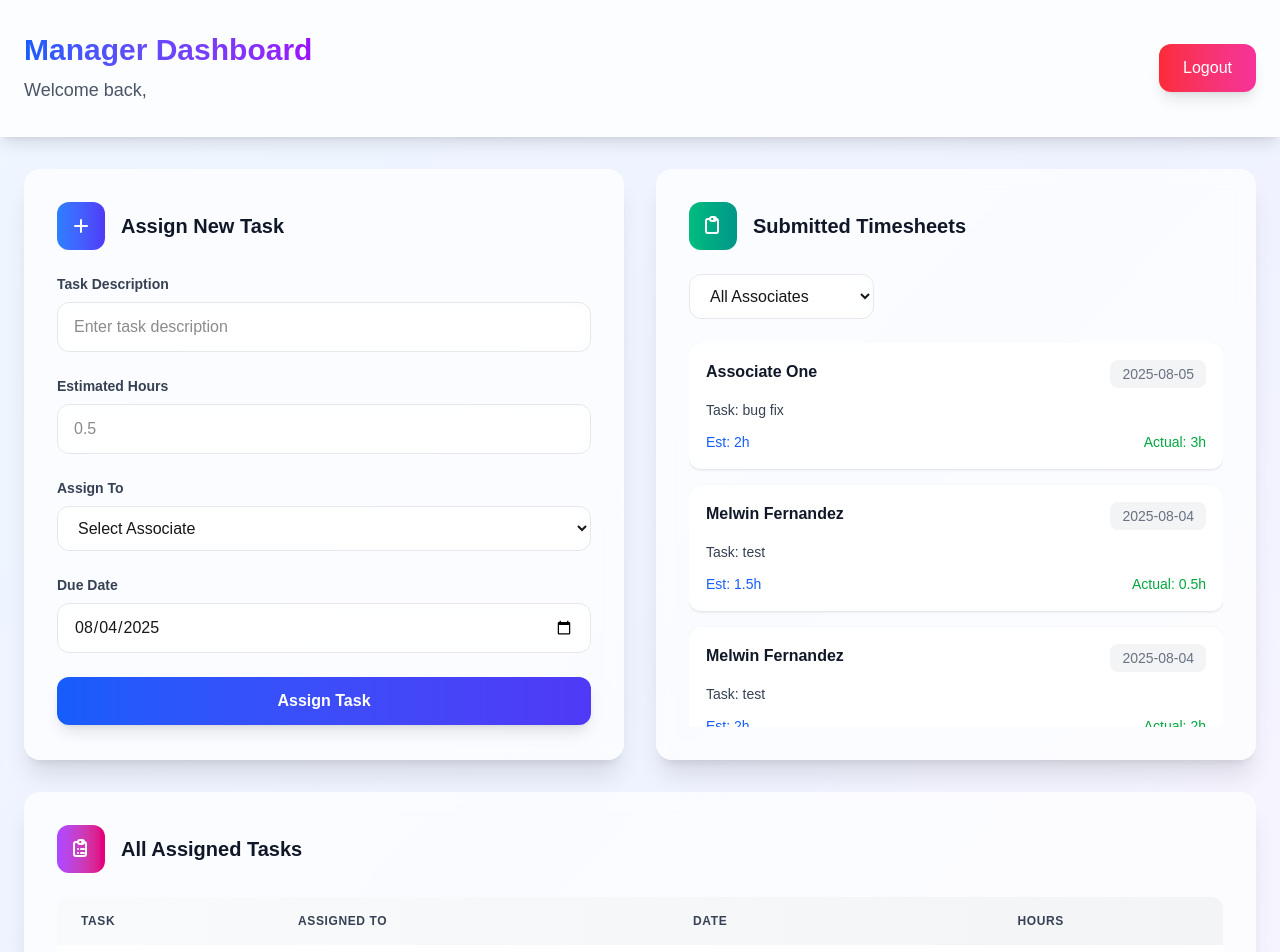
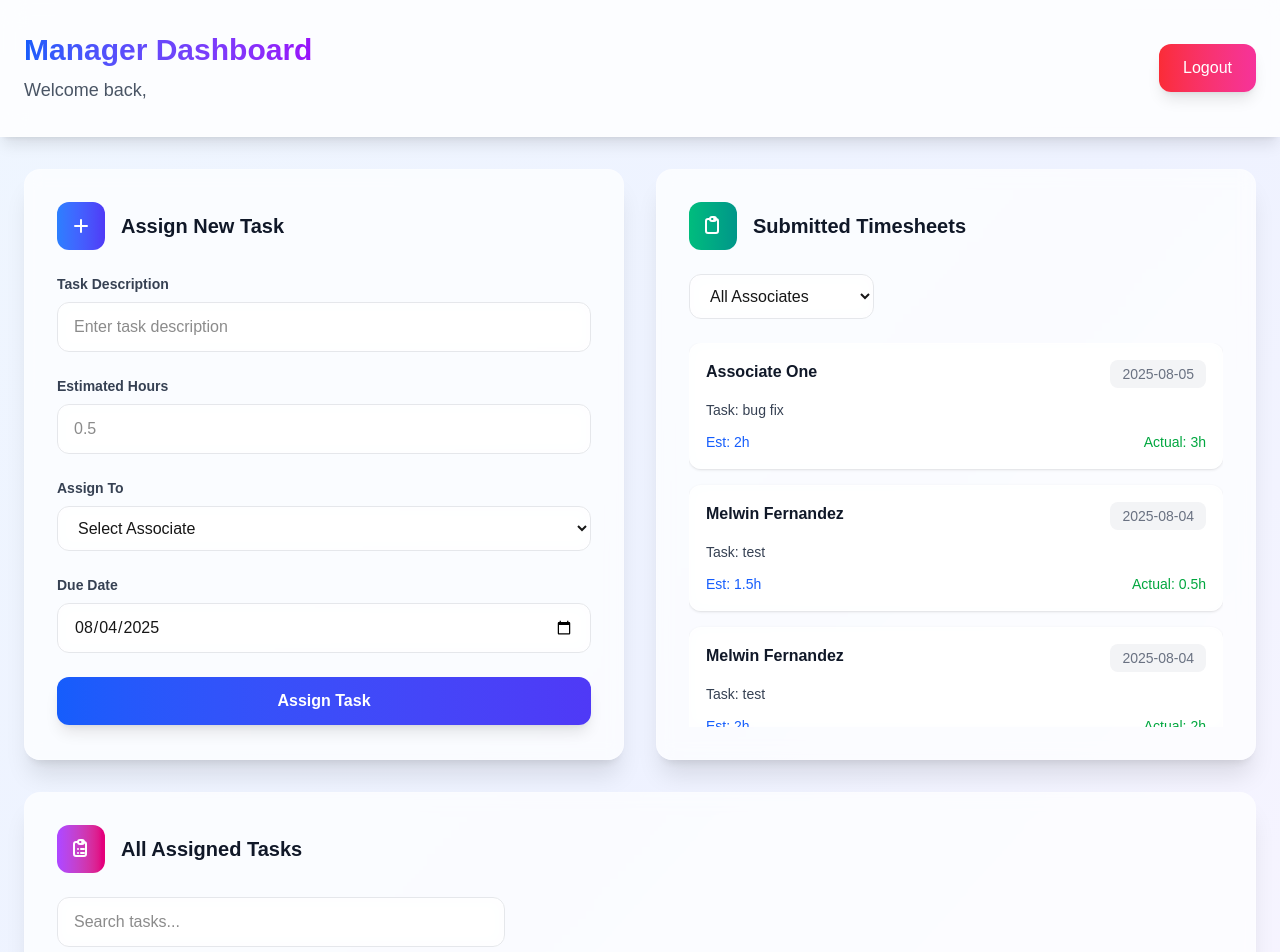
Before and after one commit to melwin3210/timesheet, a Next.js app: page /manager in a window 1280 px wide. Shown: the top 952 px of the page. Built offline with nearby package versions, Linux system fonts and the light colour scheme; data requests are answered from the project's data file.

Commit message:
search task functionality added

```diff
--- a/src/app/components/ManagerDashboard.js
+++ b/src/app/components/ManagerDashboard.js
@@ -26,6 +26,7 @@ export default function ManagerDashboard({ initialTasks = [], initialTimesheets
   const [filterAssociate, setFilterAssociate] = useState('');
   const [sortBy, setSortBy] = useState('');
   const [sortOrder, setSortOrder] = useState('asc');
+  const [searchTask, setSearchTask] = useState('');
 
   useEffect(() => {
     if (initialTasks.length) dispatch(initializeTasks(initialTasks));
@@ -224,6 +225,15 @@ export default function ManagerDashboard({ initialTasks = [], initialTimesheets
               </div>
               <h3 className="text-xl font-bold text-gray-900">All Assigned Tasks</h3>
             </div>
+            <div className="mb-6">
+              <input
+                type="text"
+                placeholder="Search tasks..."
+                value={searchTask}
+                onChange={(e) => setSearchTask(e.target.value)}
+                className="px-4 py-3 border border-gray-200 rounded-xl focus:outline-none focus:ring-2 focus:ring-purple-500 focus:border-transparent bg-white/50 backdrop-blur-sm transition-all duration-200 hover:bg-white/70 w-full max-w-md"
+              />
+            </div>
             <div className="overflow-x-auto rounded-xl">
               <table className="min-w-full">
                 <thead className="bg-gradient-to-r from-gray-50 to-gray-100">
@@ -263,7 +273,9 @@ export default function ManagerDashboard({ initialTasks = [], initialTimesheets
                   </tr>
                 </thead>
                 <tbody className="bg-white/50 backdrop-blur-sm divide-y divide-gray-100">
-                  {[...tasks].sort((a, b) => {
+                  {[...tasks]
+                    .filter(task => task.description.toLowerCase().includes(searchTask.toLowerCase()))
+                    .sort((a, b) => {
                     if (!sortBy) return 0;
                     let result = 0;
                     if (sortBy === 'task') result = a.description.localeCompare(b.description);
```
